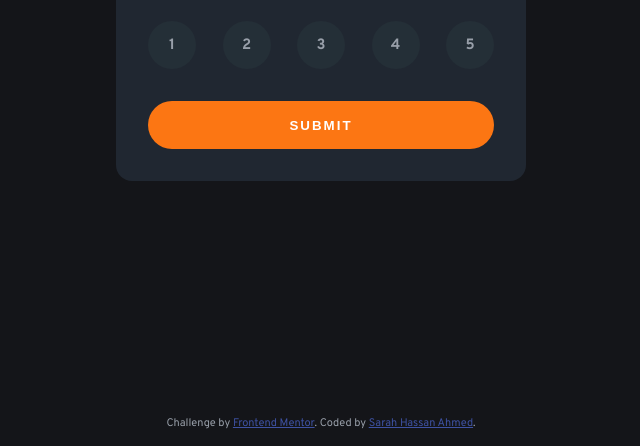
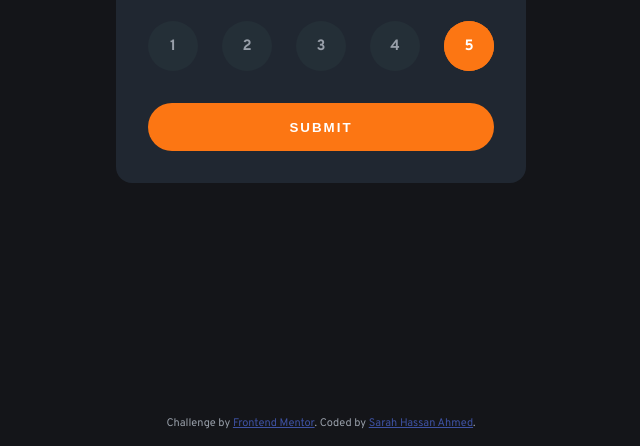
Before and after one commit to sarah27h/interactive-rating-component, a plain HTML site: page index.html in a window 1280 px wide. Shown: the part 354-800 px from the top of the page, without its empty margins (319-959 px from the left). Drawn offline with Linux system fonts and the light colour scheme.

Commit message:
Refactor: use radio input instead of ul

```diff
--- a/css/styles.css
+++ b/css/styles.css
@@ -65,11 +65,85 @@ h1, h2, h3, h4, h5, h6 {
     margin-bottom: 24px;
 }
 
-.card__rating {
-    list-style: none;
+
+.form__rating {
+    display: flex;
+    flex-wrap: wrap;
+    justify-content: center;
+}
+
+.form__fields-wrapper {
     display: flex;
     justify-content: space-between;
     margin-bottom: 32px;
+    width: 100%;
+}
+
+.form__rating .form__field {
+    display: flex;
+}
+
+.form__rating .form__input {
+    /* overflow: hidden; */
+    /* visibility: hidden;*/
+    /* width: .01px; */
+    /* position: absolute;*/
+    width: 50px;
+    height: 50px;
+    /* Add if not using autoprefixer */
+    -webkit-appearance: none;
+    appearance: none;
+    border-radius: 50%;
+    /* z-index: -999; */
+
+}
+
+.form__rating .form__label {
+    display: flex;
+    border-radius: 50%;
+    background: var(--medium-grey);
+    color: var(--text-color-1);
+    /* width: 48px; */
+    /* height: 48px; */
+    align-items: center;
+    justify-content: center;
+    font-weight: 700;
+    cursor: pointer;
+    transition: all .5s ease-out;
+    position: relative;
+}
+
+.form__rating .form__label span {
+    position: absolute;
+    z-index: 1000;
+    width: 48px;
+    height: 48px;
+    display: flex;
+    align-items: center;
+    /* background: var(--medium-grey); */
+    /* color: var(--text-color-1); */
+    justify-content: center;
+    border-radius: 50%;
+
+}
+
+.form__rating .form__label:hover {
+    background: var(--text-color-1);
+    color: var(--text-color-2);
+}
+
+/* It's not possible to modify pseudo-classes using JavaScript so you'll need to toggle an active class. */
+.form__rating .form__label:active,
+.form__rating .form__label:focus,
+.form__rating .form__input:checked,
+.form__rating .form__label.active {
+    background: var(--orange-color);
+    color: var(--text-color-2);
+
+}
+
+.form__rating .form__input:focus {
+    border: 1px solid var(--orange-color);
 }
 
 .card__rating li {
--- a/index.html
+++ b/index.html
@@ -31,14 +31,35 @@
       <p class="card__text">
         Please let us know how we did with your support request. All feedback is appreciated to help us improve our offering!
       </p>
-      <ul class="card__rating js-card__rating">
-        <li>1</li>
-        <li>2</li>
-        <li>3</li>
-        <li>4</li>
-        <li>5</li>
-      </ul>
-      <button class="card__btn js-card__btn">Submit</button>
+      <form class="form__rating js-form-rating">
+        <div class="form__fields-wrapper">
+          <label class="form__label sr-only" for="rate_1">
+            <input class="form__input js-form-radio" type="radio" name="rating" id="rate_1" value="1" >
+            <span>1</span>
+          </label>
+
+          <label class="form__label sr-only" for="rate_2">
+            <input class="form__input js-form-radio" type="radio" name="rating" id="rate_2" value="2">
+            <span>2</span>
+          </label>
+
+          <label class="form__label sr-only" for="rate_3">
+            <input class="form__input js-form-radio" type="radio" name="rating" id="rate_3" value="3">
+            <span>3</span>
+          </label>
+
+          <label class="form__label sr-only" for="rate_4">
+            <input class="form__input js-form-radio" type="radio" name="rating" id="rate_4" value="4">
+            <span>4</span>
+          </label>
+
+          <label class="form__label sr-only active" for="rate_5">
+            <input class="form__input js-form-radio" type="radio" name="rating" id="rate_5" value="5" checked="checked">
+            <span>5</span>
+          </label>
+        </div>
+        <button type="submit" class="card__btn js-card__btn">Submit</button>
+      </form>
     </section>
     <!-- Rating state end -->
 
--- a/js/scripts.js
+++ b/js/scripts.js
@@ -1,38 +1,36 @@
 // grab elements from DOM
-const cardRatingList = document.querySelector('.js-card__rating');
-const ratingListItems = document.querySelector('.js-card__rating').children;
-const cardBtn = document.querySelector('.js-card__btn');
 const cardContainer = document.querySelector('.js-card__container');
 const thankCard = document.querySelector('.js-card__thank');
+const ratingForm = document.querySelector('.js-form-rating');
+const cardBtn = document.querySelector('.js-card__btn');
+const selectedRate = document.querySelector(':checked');
+const ratingItems = document.querySelectorAll('.js-form-radio');
 const cardRatingValue = document.querySelector('.js-card__rating-value');
 
-let rateValueSelectedByUser = 0;
+// set the '5' rating as default rating
+let rateValueSelectedByUser = 5;
 
+ratingForm.addEventListener('change', (e) => {
 
-cardRatingList.addEventListener('click', (e) => {
-    if (e.target.nodeName.toLowerCase() == 'li') {
+    //  store selected rating value
+    rateValueSelectedByUser = Number(e.target.value);
 
-        //  store selected rating value
-        rateValueSelectedByUser = Number(e.target.innerHTML);
+    Array.from(ratingItems).forEach((rateItem) => {
+        rateItem.removeAttribute('checked');
+        rateItem.parentNode.classList.remove('active');
 
-        Array.from(ratingListItems).forEach((item) => {
+        if (e.target === rateItem) {
+            e.target.setAttribute('checked', 'checked');
+            e.target.parentNode.classList.add('active');
+        }
 
-            // remove active from pervious clicked items
-            item.classList.remove('active');
-
-            // check and add active class to clicked rating item
-            if(item === e.target && !e.target.classList.contains('active')) {
-                e.target.classList.add('active');
-            }
-        })
-
-
-    }
+    })
 })
 
 // add event listener to submit card btn
-cardBtn.addEventListener('click', (e) => {
+ratingForm.addEventListener('submit', (e) => {
+    e.preventDefault();
+    cardRatingValue.innerHTML = rateValueSelectedByUser;
     cardContainer.classList.add('hidden');
     thankCard.classList.remove('hidden');
-    cardRatingValue.innerHTML = rateValueSelectedByUser;
-})
+});
```
